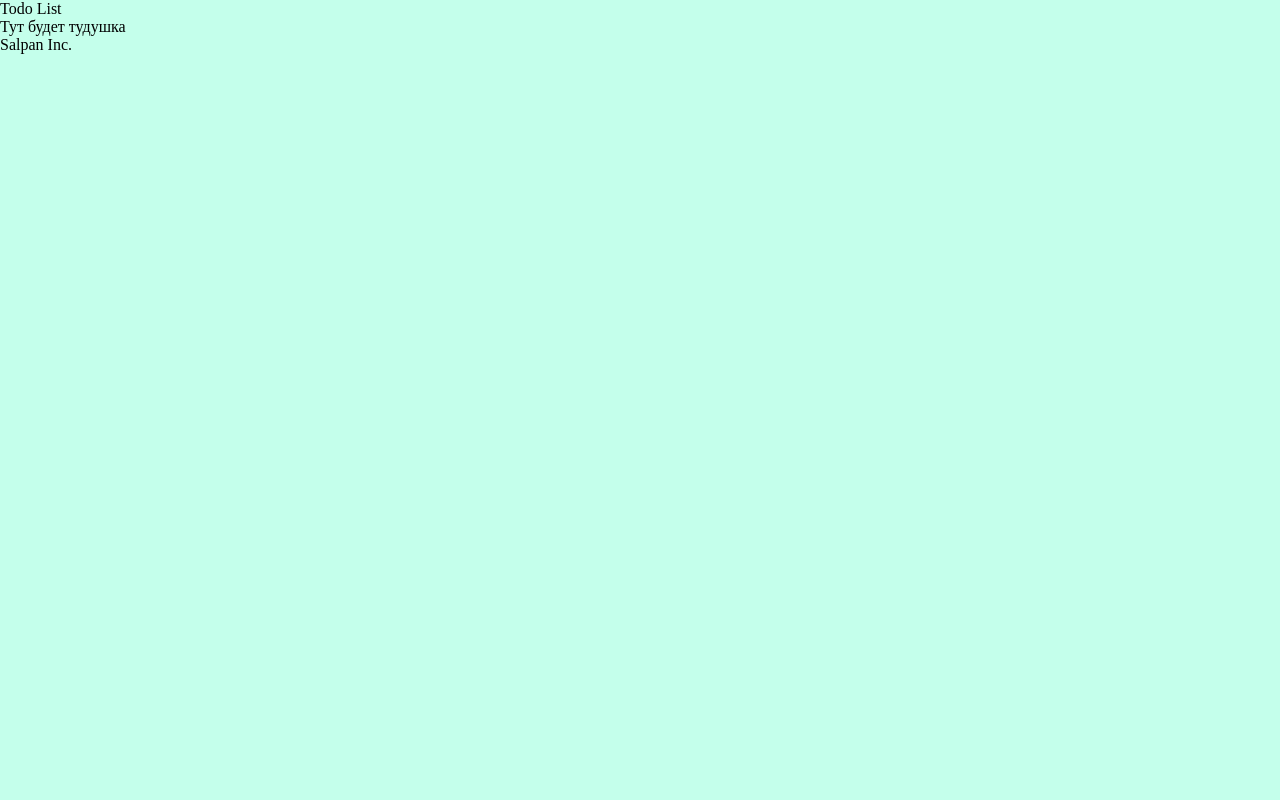
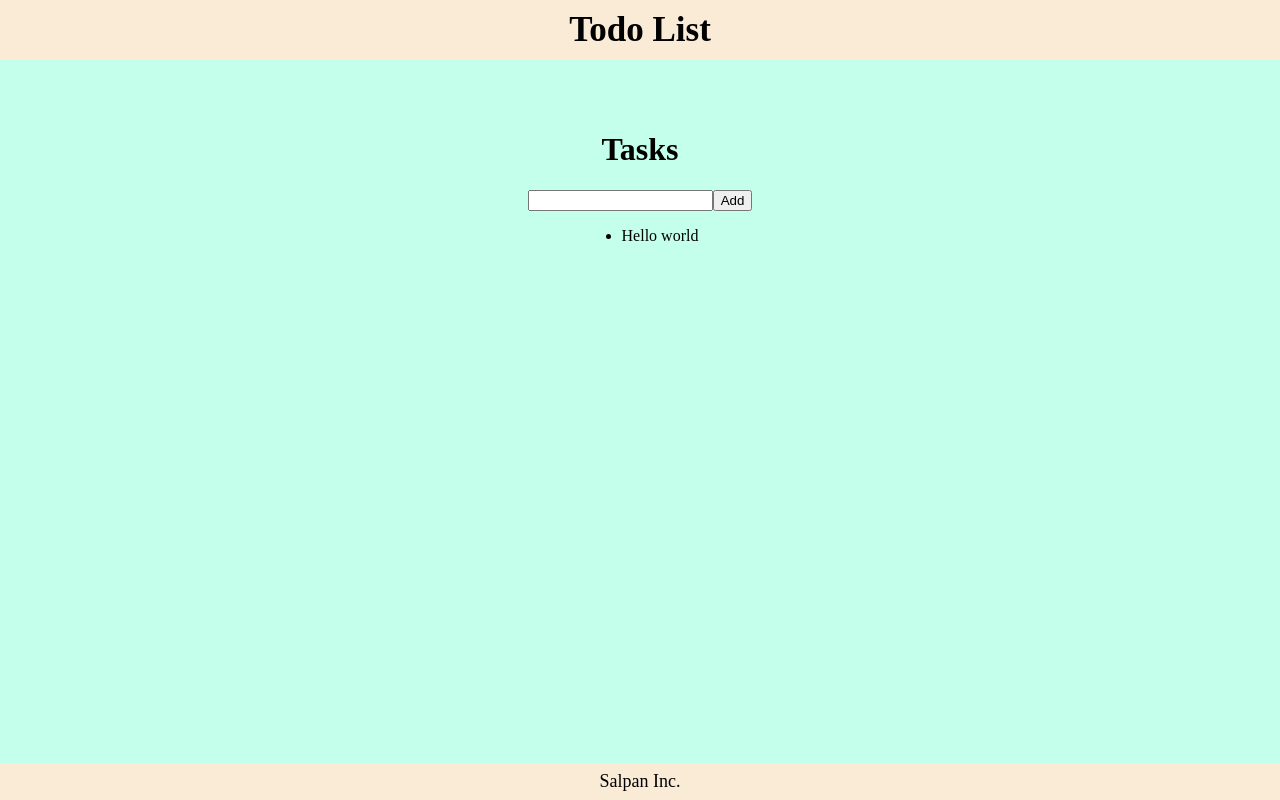
Before and after one commit to Salpan/Todo-list, a React (Vite) app: page / in a window 1280 px wide. Built offline with nearby package versions, Linux system fonts and the light colour scheme.

Commit message:
Add some styles

```diff
--- a/src/common/components/layouts/main/MainLayout.tsx
+++ b/src/common/components/layouts/main/MainLayout.tsx
@@ -1,11 +1,15 @@
+import { TodoList } from '_components/todo-list/TodoList';
 import { FC } from 'react';
+import './styles.css';
 
 export const MainLayout: FC = () => {
     return (
-        <div>
-            <header>Todo List</header>
-            <main>Тут будет тудушка</main>
-            <footer>Salpan Inc.</footer>
+        <div className="wrapper">
+            <header className="header">Todo List</header>
+            <main className="main">
+                <TodoList />
+            </main>
+            <footer className="footer">Salpan Inc.</footer>
         </div>
     );
 };
--- /dev/null
+++ b/src/common/components/layouts/main/styles.css
@@ -0,0 +1,34 @@
+.wrapper {
+    display: flex;
+    flex-direction: column;
+    height: 100vh;
+    align-items: center;
+}
+
+.header {
+    display: flex;
+    justify-content: center;
+    padding-bottom: 10px;
+    padding-top: 10px;
+    font-size: 35px;
+    font-weight: bold;
+    background-color: antiquewhite;
+    width: 100%;
+}
+
+.main {
+    display: flex;
+    flex-direction: row;
+    flex-grow: 1;
+    margin-top: 50px;
+}
+
+.footer {
+    display: flex;
+    padding-bottom: 8px;
+    padding-top: 8px;
+    font-size: 18px;
+    width: 100%;
+    justify-content: center;
+    background-color: antiquewhite;
+}
--- /dev/null
+++ b/src/common/components/todo-list/TodoList.tsx
@@ -0,0 +1,29 @@
+import { TodoListField } from '_types/todoList';
+import { FC } from 'react';
+import './styles.css';
+
+export const TodoList: FC = () => {
+    const tasks: TodoListField = [
+        {
+            id: 1,
+            title: 'Hello world',
+            isComleted: false,
+        },
+    ];
+
+    return (
+        <div className="container">
+            <h1>Tasks</h1>
+            <div className="input">
+                <input />
+                <button>Add</button>
+            </div>
+
+            <ul>
+                {tasks.map((task) => {
+                    return <li key={task.id}>{task.title}</li>;
+                })}
+            </ul>
+        </div>
+    );
+};
--- /dev/null
+++ b/src/common/components/todo-list/styles.css
@@ -0,0 +1,10 @@
+.container {
+    display: flex;
+    flex-direction: column;
+    align-items: center;
+}
+
+.input {
+    display: flex;
+    flex-direction: row;
+}
--- /dev/null
+++ b/src/common/types/todoList.ts
@@ -0,0 +1,8 @@
+export type TodoListField = [
+    {
+        id: number;
+        title: string;
+        isComleted: boolean;
+        priority?: null;
+    },
+];
```
